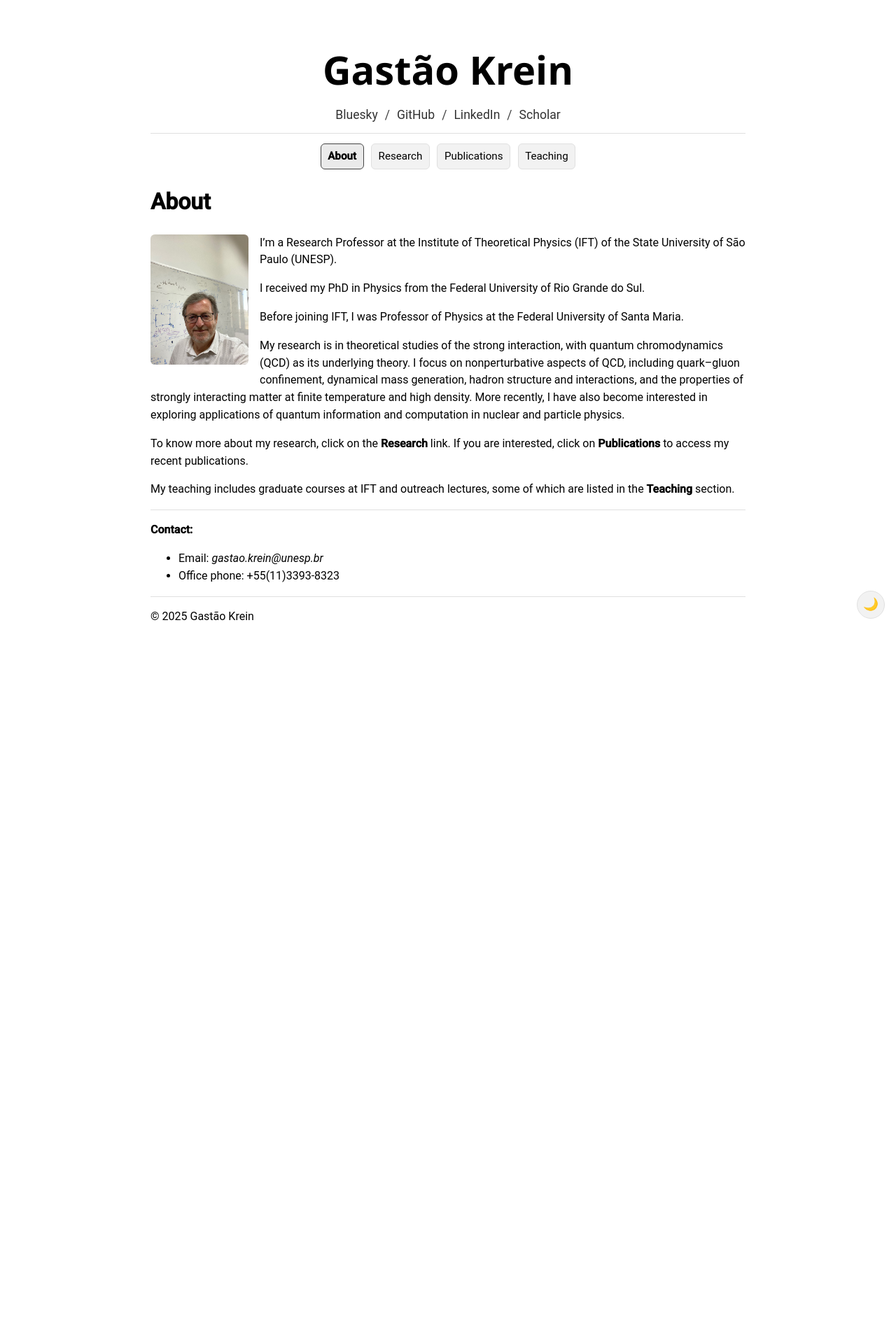
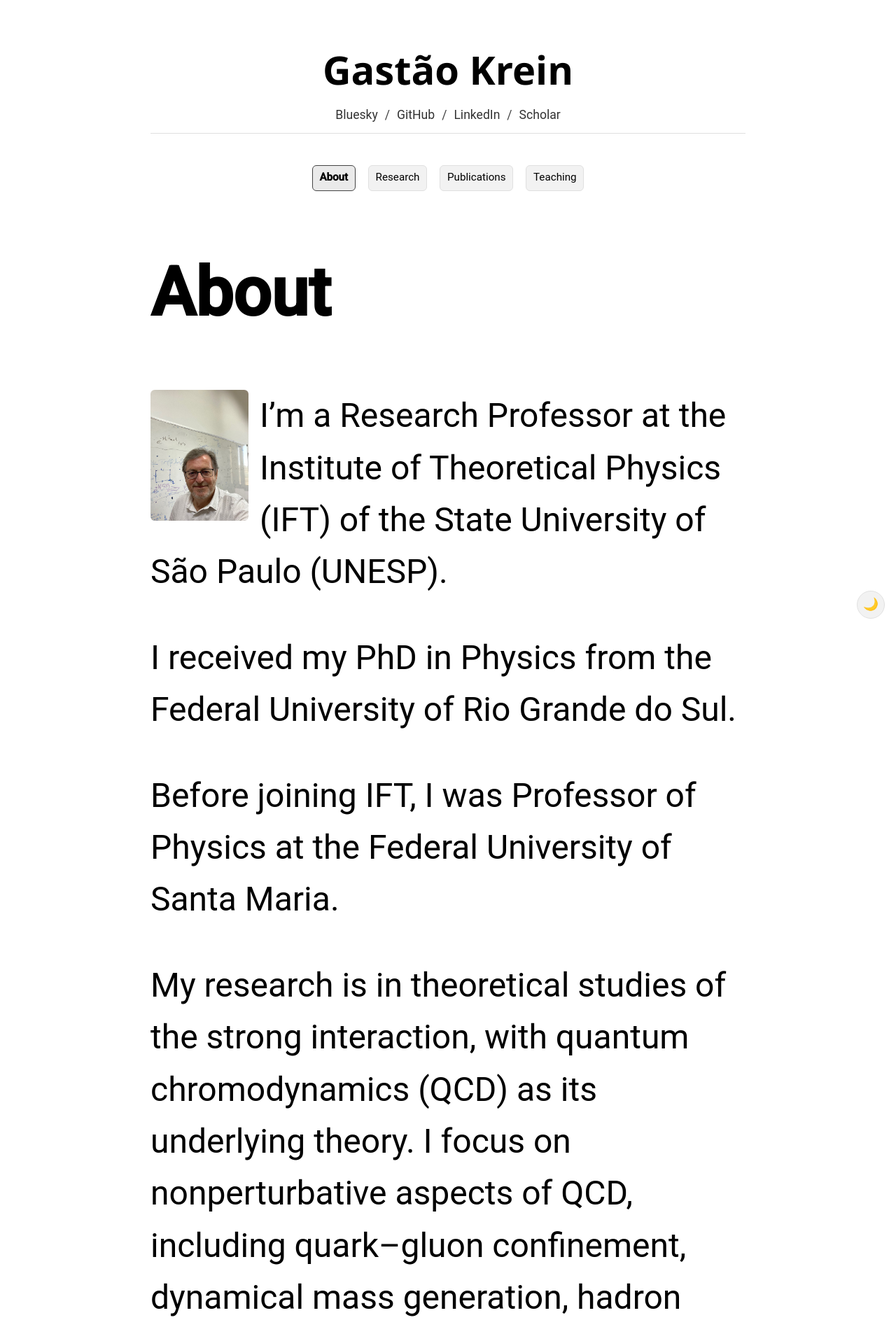
Before and after one commit to gkrein/gkrein.github.io, a Jekyll site: the page built from index.md, in a window 1280 px wide. Shown: the top 1906 px of the page at 70% size. Built offline with Jekyll 4.4.1, drawn with Linux system fonts in a browser that asks for light colours; some web fonts are replaced; before the commit the page ends 956 px from its top, so only the background shows below that.

Commit message:
Update site.css

```diff
--- a/assets/css/site.css
+++ b/assets/css/site.css
@@ -67,7 +67,7 @@ body {
   background-color: var(--bg-color);
   color: var(--text-color);
   font-family: Roboto, Arial, Helvetica,  -apple-system, BlinkMacSystemFont, "Segoe UI", "Apple Color Emoji", "Segoe UI Emoji";
-  font-size: 1.0rem; line-height: 1.55;
+  font-size: 3.0rem; line-height: 1.55;
   margin: 1.5rem;
 }
 
```
